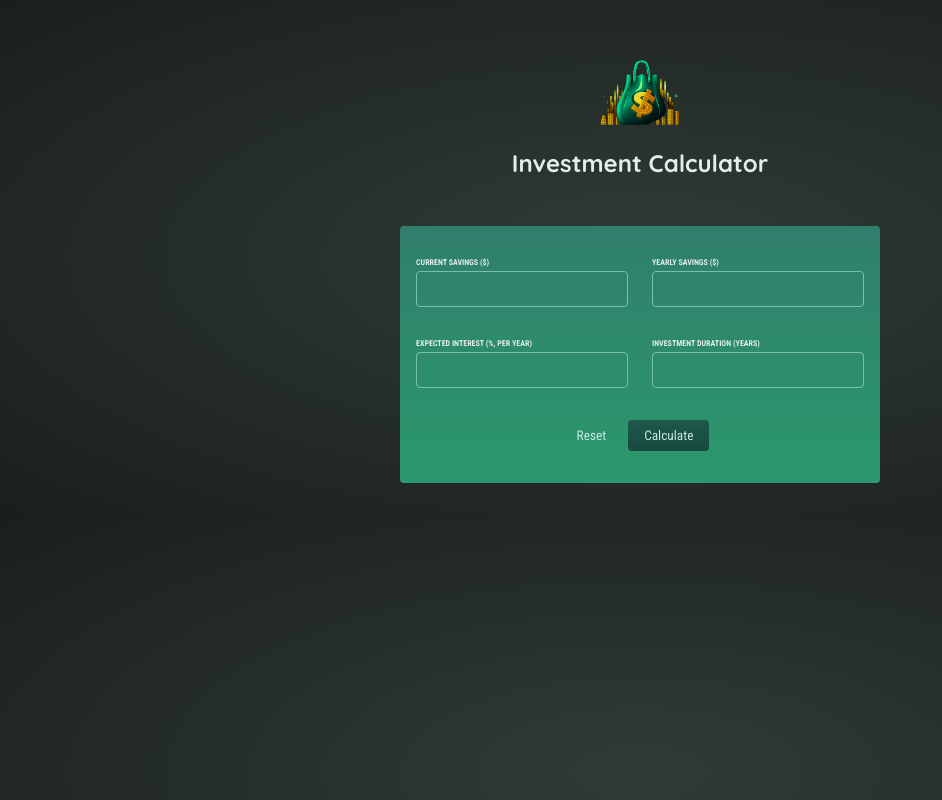
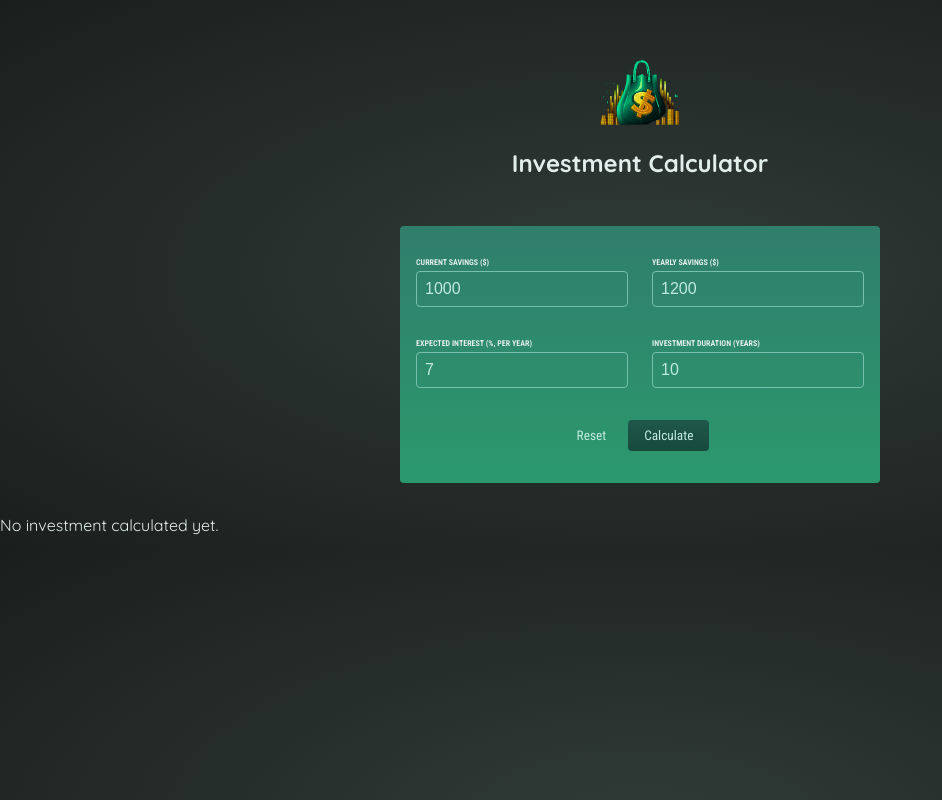
Before and after one commit to aminnicevic04/Investment-Calculator, a React (Create React App) app: page / in a window 1280 px wide. Shown: the whole page, without its empty margins (0-942 px from the left). Built offline with nearby package versions, Linux system fonts and the light colour scheme.

Commit message:
projekat izrada

```diff
--- a/src/App.js
+++ b/src/App.js
@@ -1,41 +1,42 @@
+import React, { useState } from "react";
 import Header from "./components/Header/Header";
+import ResultTable from "./components/ResultTable/ResultTable";
 import UserInput from "./components/UserInput/UserInput";
 
 function App() {
+  const [userInput, setUserInput] = useState(null);
+
   const calculateHandler = (userInput) => {
-    // Should be triggered when form is submitted
-    // You might not directly want to bind it to the submit event on the form though...
+    setUserInput(userInput);
+  };
+  const yearlyData = [];
 
-    const yearlyData = []; // per-year results
-
-    let currentSavings = +userInput["current-savings"]; // feel free to change the shape of this input object!
-    const yearlyContribution = +userInput["yearly-contribution"]; // as mentioned: feel free to change the shape...
+  if (userInput) {
+    let currentSavings = +userInput["current-savings"];
+    const yearlyContribution = +userInput["yearly-contribution"];
     const expectedReturn = +userInput["expected-return"] / 100;
     const duration = +userInput["duration"];
 
-    // The below code calculates yearly results (total savings, interest etc)
     for (let i = 0; i < duration; i++) {
       const yearlyInterest = currentSavings * expectedReturn;
       currentSavings += yearlyInterest + yearlyContribution;
       yearlyData.push({
-        // feel free to change the shape of the data pushed to the array!
         year: i + 1,
         yearlyInterest: yearlyInterest,
         savingsEndOfYear: currentSavings,
         yearlyContribution: yearlyContribution,
       });
     }
-
-    // do something with yearlyData ...
-  };
+  }
 
   return (
     <div>
-      <Header></Header>
-      <UserInput></UserInput>
-
-      {/* Todo: Show below table conditionally (only once result data is available) */}
-      {/* Show fallback text if no data is available */}
+      <Header />
+      <UserInput onCalculate={calculateHandler} />
+      {!userInput && <p>No investment calculated yet.</p>}
+      {userInput && (
+        <ResultTable data={yearlyData} initialInvestment={"current-saving"} />
+      )}
     </div>
   );
 }
--- a/src/components/ResultTable/ResultTable.js
+++ b/src/components/ResultTable/ResultTable.js
@@ -1,6 +1,6 @@
 import React from "react";
 
-function ResultTable() {
+function ResultTable(props) {
   return (
     <table className="result">
       <thead>
@@ -13,13 +13,27 @@ function ResultTable() {
         </tr>
       </thead>
       <tbody>
-        <tr>
-          <td>YEAR NUMBER</td>
-          <td>TOTAL SAVINGS END OF YEAR</td>
-          <td>INTEREST GAINED IN YEAR</td>
-          <td>TOTAL INTEREST GAINED</td>
-          <td>TOTAL INVESTED CAPITAL</td>
-        </tr>
+        {/* {console.log(
+          yearData.savingsEndOfYear,
+          props.initialInvestment,
+          yearData.year
+        )} */}
+        {props.data.map((yearlyData) => (
+          <tr key={yearlyData.year}>
+            <td>{yearlyData.year}</td>
+            <td>{yearlyData.savingsEndOfYear}</td>
+            <td>{yearlyData.yearlyInterest}</td>
+            <td>
+              {yearlyData.savingsEndOfYear -
+                props.initialInvestment -
+                yearlyData.yearlyContribution * yearlyData.year}
+            </td>
+            <td>
+              {props.initialInvestment +
+                yearlyData.yearlyContribution * yearlyData.year}
+            </td>
+          </tr>
+        ))}
       </tbody>
     </table>
   );
--- a/src/components/UserInput/UserInput.js
+++ b/src/components/UserInput/UserInput.js
@@ -1,16 +1,56 @@
-import React from "react";
+import React, { useState } from "react";
 
-function UserInput() {
+const initialUserInput = {
+  "current-saving": 1000,
+  "yearly-contribution": 1200,
+  "expected-return": 7,
+  duration: 10,
+};
+function UserInput(props) {
+  const [userInput, setUserInput] = useState(initialUserInput);
+
+  const submitHandler = (event) => {
+    event.preventDefault();
+    props.onCalculate(userInput);
+  };
+
+  const resetHandler = () => {
+    setUserInput(initialUserInput);
+  };
+
+  const inputChangeHandler = (input, value) => {
+    setUserInput((prevInput) => {
+      return {
+        ...prevInput,
+        [input]: value,
+      };
+    });
+  };
+
   return (
-    <form className="form">
+    <form onSubmit={submitHandler} className="form">
       <div className="input-group">
         <p>
           <label htmlFor="current-savings">Current Savings ($)</label>
-          <input type="number" id="current-savings" />
+          <input
+            onChange={(event) =>
+              inputChangeHandler("current-savings", event.target.value)
+            }
+            value={userInput["current-saving"]}
+            type="number"
+            id="current-savings"
+          />
         </p>
         <p>
           <label htmlFor="yearly-contribution">Yearly Savings ($)</label>
-          <input type="number" id="yearly-contribution" />
+          <input
+            onChange={(event) =>
+              inputChangeHandler("yearly-contribution", event.target.value)
+            }
+            value={userInput["yearly-contribution"]}
+            type="number"
+            id="yearly-contribution"
+          />
         </p>
       </div>
       <div className="input-group">
@@ -18,15 +58,29 @@ function UserInput() {
           <label htmlFor="expected-return">
             Expected Interest (%, per year)
           </label>
-          <input type="number" id="expected-return" />
+          <input
+            onChange={(event) =>
+              inputChangeHandler("expected-return", event.target.value)
+            }
+            value={userInput["expected-return"]}
+            type="number"
+            id="expected-return"
+          />
         </p>
         <p>
           <label htmlFor="duration">Investment Duration (years)</label>
-          <input type="number" id="duration" />
+          <input
+            onChange={(event) =>
+              inputChangeHandler("duration", event.target.value)
+            }
+            value={userInput["duration"]}
+            type="number"
+            id="duration"
+          />
         </p>
       </div>
       <p className="actions">
-        <button type="reset" className="buttonAlt">
+        <button onClick={resetHandler} type="reset" className="buttonAlt">
           Reset
         </button>
         <button type="submit" className="button">
```
